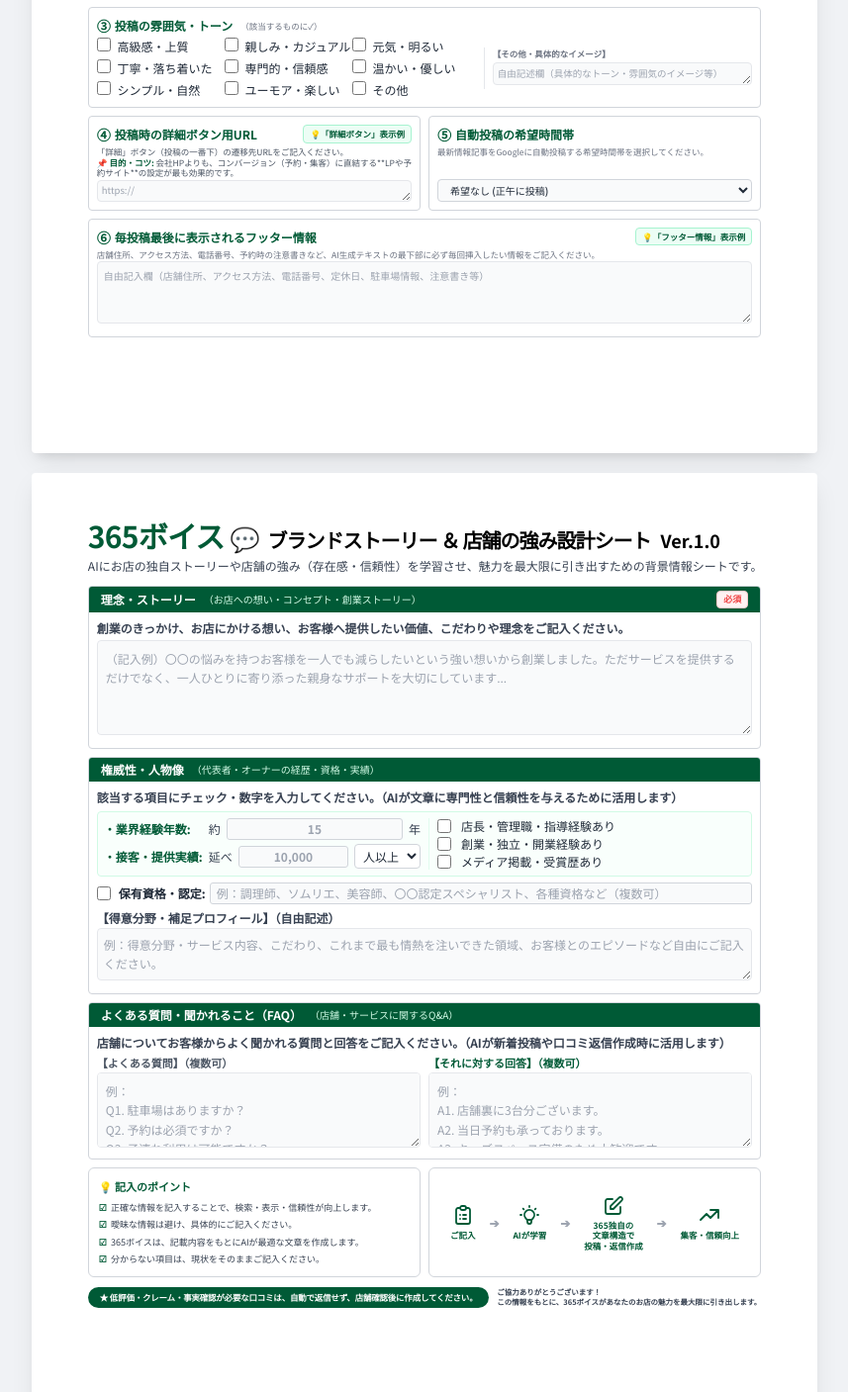
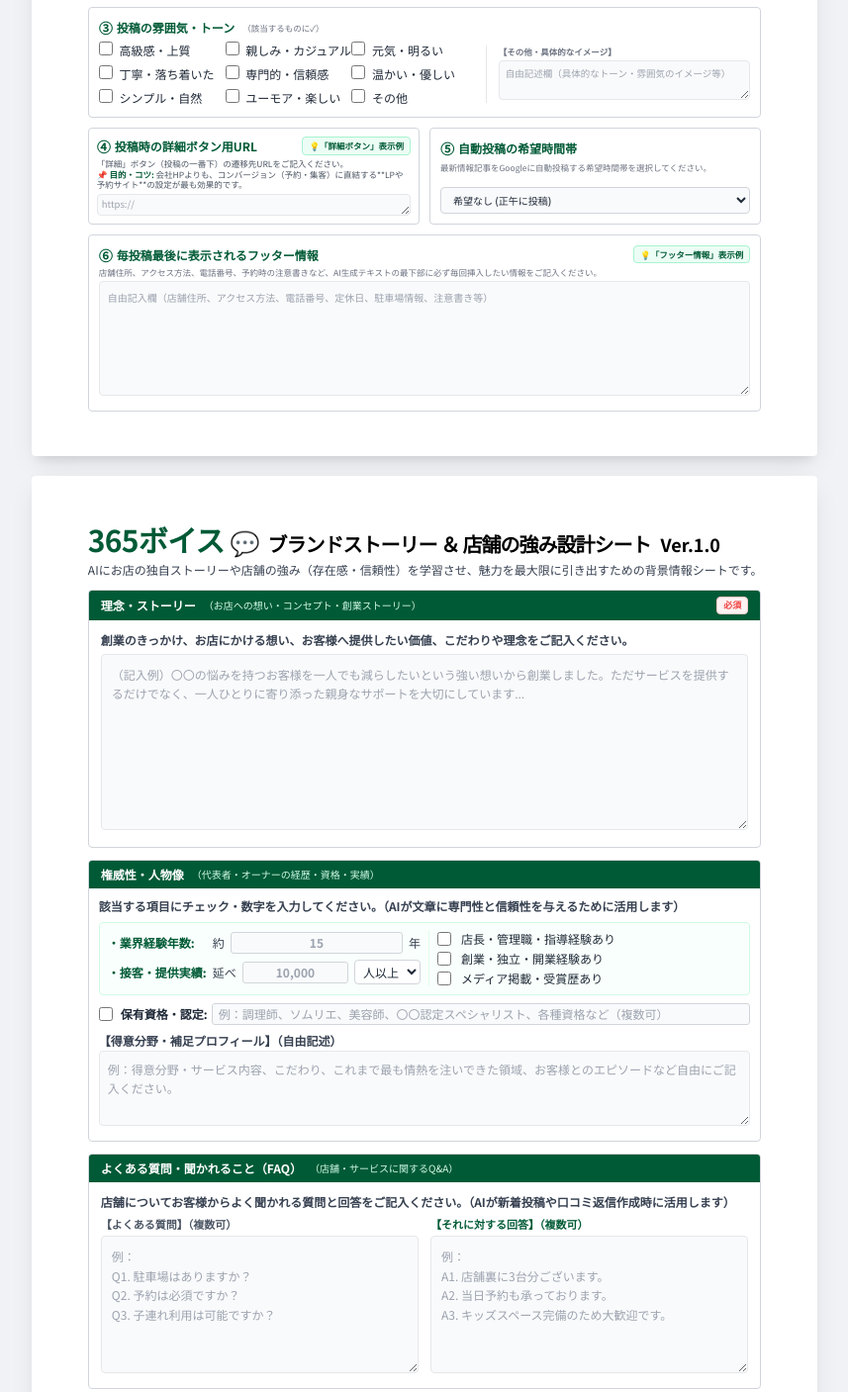
Before and after one commit to osada-lang/365-form, a website: page form.html in a window 1280 px wide. Shown: the part 709-2116 px from the top of the page at 99% size, without its empty margins (211-1068 px from the left). Drawn offline with nearby package versions, Linux system fonts and the light colour scheme.

Commit message:
Restore original spacious form layout and textareas on screen while using print zoom scaling for 2-page print output

```diff
--- a/form.html
+++ b/form.html
@@ -53,7 +53,8 @@
                 border-radius: 0 !important;
                 page-break-after: always !important;
                 page-break-inside: avoid !important;
-                overflow: hidden !important; /* iOS Safari WebKitでの領域溢れによる余分な改ページを防止 */
+                overflow: hidden !important;
+                zoom: 86% !important; /* 画面上のゆったりしたレイアウトを保ちつつ、印刷時のみ86%スケールで全2ページに自動フィッティング */
             }
 
             .sheet-container:last-of-type {
@@ -378,15 +379,15 @@
         </div>
 
         <!-- Row 2: ③ 投稿の雰囲気・トーン (全幅横長カード) -->
-        <div class="border border-gray-300 rounded p-2 bg-white mb-2 text-[11px]">
-            <h3 class="font-bold text-[#005a36] mb-0.5 text-xs flex items-center gap-1">
+        <div class="border border-gray-300 rounded p-2.5 bg-white mb-2.5 text-[11px]">
+            <h3 class="font-bold text-[#005a36] mb-1 text-xs flex items-center gap-1">
                 <span class="text-sm">③</span>
                 投稿の雰囲気・トーン
                 <span class="text-gray-500 font-normal text-[8.5px] ml-1">（該当するものに✓）</span>
             </h3>
-            <div class="grid grid-cols-1 md:grid-cols-12 print:grid-cols-12 gap-2 items-center mt-0.5">
+            <div class="grid grid-cols-1 md:grid-cols-12 print:grid-cols-12 gap-3 items-center mt-1">
                 <!-- 左側: チェックボックス (7/12) -->
-                <div class="col-span-12 md:col-span-7 print:col-span-7 grid grid-cols-3 gap-y-1 gap-x-1 text-[9.5px] whitespace-nowrap">
+                <div class="col-span-12 md:col-span-7 print:col-span-7 grid grid-cols-3 gap-y-1.5 gap-x-1 text-[9.5px] whitespace-nowrap">
                     <label class="checkbox-label block whitespace-nowrap"><input type="checkbox"> 高級感・上質</label>
                     <label class="checkbox-label block whitespace-nowrap"><input type="checkbox"> 親しみ・カジュアル</label>
                     <label class="checkbox-label block whitespace-nowrap"><input type="checkbox"> 元気・明るい</label>
@@ -398,15 +399,15 @@
                     <label class="checkbox-label block whitespace-nowrap"><input type="checkbox"> その他</label>
                 </div>
                 <!-- 右側: 具体的なイメージ記述 (5/12) -->
-                <div class="col-span-12 md:col-span-5 print:col-span-5 border-l md:border-l border-gray-200 pl-2">
+                <div class="col-span-12 md:col-span-5 print:col-span-5 border-l md:border-l border-gray-200 pl-3">
                     <p class="text-[8.5px] text-gray-500 mb-0.5 font-bold">【その他・具体的なイメージ】</p>
-                    <textarea rows="1.8" class="w-full border border-gray-200 rounded p-1 text-[9.5px] leading-snug" placeholder="自由記述欄（具体的なトーン・雰囲気のイメージ等）"></textarea>
+                    <textarea rows="2.8" class="w-full border border-gray-200 rounded p-1.5 text-[9.5px] leading-snug" placeholder="自由記述欄（具体的なトーン・雰囲気のイメージ等）"></textarea>
                 </div>
             </div>
         </div>
 
         <!-- Row 3: ④ 投稿時のボタン用URL / ⑤ 自動投稿の希望時間帯 (2 Columns) -->
-        <div class="grid grid-cols-1 md:grid-cols-2 print:grid-cols-2 gap-2 mb-2 text-[11px]">
+        <div class="grid grid-cols-1 md:grid-cols-2 print:grid-cols-2 gap-2.5 mb-2.5 text-[11px]">
             <!-- ④ 投稿時の詳細ボタン用URL -->
             <div class="border border-gray-300 rounded p-2 bg-white flex flex-col justify-between">
                 <div>
@@ -419,26 +420,26 @@
                             💡「詳細ボタン」表示例
                         </button>
                     </div>
-                    <p class="text-gray-600 text-[8.5px] leading-tight mb-0.5">
+                    <p class="text-gray-600 text-[8.5px] leading-tight mb-1">
                         「詳細」ボタン（投稿の一番下）の遷移先URLをご記入ください。<br>
                         <span class="text-[#005a36] font-bold">📌 目的・コツ:</span> 会社HPよりも、コンバージョン（予約・集客）に直結する**LPや予約サイト**の設定が最も効果的です。
                     </p>
                 </div>
-                <textarea rows="1.5" class="w-full border border-gray-200 rounded p-1 text-[9.5px] leading-tight" placeholder="https://"></textarea>
+                <textarea rows="1.8" class="w-full border border-gray-200 rounded p-1 text-[9.5px] leading-tight" placeholder="https://"></textarea>
             </div>
 
             <!-- ⑤ 毎日の最新情報自動投稿の希望時間帯 -->
-            <div class="border border-gray-300 rounded p-2 bg-white flex flex-col justify-between">
+            <div class="border border-gray-300 rounded p-2.5 bg-white flex flex-col justify-between">
                 <div>
-                    <h3 class="font-bold text-[#005a36] mb-0.5 text-xs flex items-center gap-1">
+                    <h3 class="font-bold text-[#005a36] mb-1 text-xs flex items-center gap-1">
                         <span class="text-sm">⑤</span>
                         自動投稿の希望時間帯
                     </h3>
-                    <p class="text-gray-500 mb-0.5 text-[8.5px] leading-tight">
+                    <p class="text-gray-500 mb-1 text-[8.5px] leading-tight">
                         最新情報記事をGoogleに自動投稿する希望時間帯を選択してください。
                     </p>
                 </div>
-                <select class="w-full bg-gray-50 border border-gray-300 rounded px-2 py-0.5 text-[10px] font-medium text-gray-800 outline-none focus:border-[#005a36]">
+                <select class="w-full bg-gray-50 border border-gray-300 rounded px-2 py-1 text-[10px] font-medium text-gray-800 outline-none focus:border-[#005a36]">
                     <option value="">希望なし (正午に投稿)</option>
                     <option value="0">0時頃</option>
                     <option value="1">1時頃</option>
@@ -469,7 +470,7 @@
         </div>
 
         <!-- Row 4: ⑥ 毎投稿最後に表示されるフッター情報 (広々1カラム) -->
-        <div class="border border-gray-300 rounded p-2 bg-white">
+        <div class="border border-gray-300 rounded p-2.5 bg-white">
             <div class="flex justify-between items-start mb-0.5">
                 <h3 class="font-bold text-[#005a36] text-xs flex items-center gap-1">
                     <span class="text-sm">⑥</span>
@@ -479,10 +480,10 @@
                     💡「フッター情報」表示例
                 </button>
             </div>
-            <p class="text-gray-500 mb-0.5 text-[8.5px] leading-tight">
+            <p class="text-gray-500 mb-1 text-[8.5px] leading-tight">
                 店舗住所、アクセス方法、電話番号、予約時の注意書きなど、AI生成テキストの最下部に必ず毎回挿入したい情報をご記入ください。
             </p>
-            <textarea rows="3.5" class="w-full border border-gray-200 rounded p-1.5 text-[10px] leading-relaxed" placeholder="自由記入欄（店舗住所、アクセス方法、電話番号、定休日、駐車場情報、注意書き等）"></textarea>
+            <textarea rows="6.5" class="w-full border border-gray-200 rounded p-2 text-[10px] leading-relaxed" placeholder="自由記入欄（店舗住所、アクセス方法、電話番号、定休日、駐車場情報、注意書き等）"></textarea>
         </div>
     </div>
 
@@ -507,39 +508,39 @@
         </div>
 
         <!-- Section 1: お店への想い・コンセプト・ストーリー -->
-        <div class="mb-2 border border-gray-300 rounded overflow-hidden bg-white">
-            <h2 class="bg-[#005a36] text-white font-bold px-3 py-1 text-xs flex items-center justify-between gap-2">
+        <div class="mb-3 border border-gray-300 rounded overflow-hidden bg-white">
+            <h2 class="bg-[#005a36] text-white font-bold px-3 py-1.5 text-xs flex items-center justify-between gap-2">
                 <div class="flex items-center gap-2">
                     <span>理念・ストーリー</span>
                     <span class="text-[10px] font-normal text-emerald-100">（お店への想い・コンセプト・創業ストーリー）</span>
                 </div>
                 <span class="text-[9px] text-red-500 font-bold bg-red-50 px-1.5 py-0.2 rounded border border-red-200 shrink-0">必須</span>
             </h2>
-            <div class="p-2">
-                <p class="text-xs text-gray-700 font-bold mb-1">
+            <div class="p-3">
+                <p class="text-xs text-gray-700 font-bold mb-1.5">
                     創業のきっかけ、お店にかける想い、お客様へ提供したい価値、こだわりや理念をご記入ください。
                 </p>
-                <textarea rows="4" class="w-full p-2 border border-gray-200 rounded text-xs leading-relaxed" placeholder="（記入例）〇〇の悩みを持つお客様を一人でも減らしたいという強い想いから創業しました。ただサービスを提供するだけでなく、一人ひとりに寄り添った親身なサポートを大切にしています..."></textarea>
+                <textarea rows="8.5" class="w-full p-2.5 border border-gray-200 rounded text-xs leading-relaxed" placeholder="（記入例）〇〇の悩みを持つお客様を一人でも減らしたいという強い想いから創業しました。ただサービスを提供するだけでなく、一人ひとりに寄り添った親身なサポートを大切にしています..."></textarea>
             </div>
         </div>
 
         <!-- Section 2: オーナー・代表者の経歴・実績・プロフィール -->
-        <div class="mb-2 border border-gray-300 rounded overflow-hidden bg-white">
-            <h2 class="bg-[#005a36] text-white font-bold px-3 py-1 text-xs flex items-center justify-between gap-2">
+        <div class="mb-3 border border-gray-300 rounded overflow-hidden bg-white">
+            <h2 class="bg-[#005a36] text-white font-bold px-3 py-1.5 text-xs flex items-center justify-between gap-2">
                 <div class="flex items-center gap-2">
                     <span>権威性・人物像</span>
                     <span class="text-[10px] font-normal text-emerald-100">（代表者・オーナーの経歴・資格・実績）</span>
                 </div>
             </h2>
-            <div class="p-2 space-y-1.5">
+            <div class="p-2.5 space-y-2">
                 <p class="text-xs text-gray-700 font-bold">
                     該当する項目にチェック・数字を入力してください。（AIが文章に専門性と信頼性を与えるために活用します）
                 </p>
 
                 <!-- 1. 基本項目（数字・チェック選択） -->
-                <div class="grid grid-cols-1 md:grid-cols-2 print:grid-cols-2 gap-2 bg-emerald-50/30 p-1.5 rounded border border-emerald-100 text-xs">
+                <div class="grid grid-cols-1 md:grid-cols-2 print:grid-cols-2 gap-2 bg-emerald-50/30 p-2 rounded border border-emerald-100 text-xs">
                     <!-- 左列: 経験年数・実績 -->
-                    <div class="space-y-1 flex flex-col justify-center">
+                    <div class="space-y-1.5 flex flex-col justify-center">
                         <div class="flex items-center gap-1.5 whitespace-nowrap">
                             <span class="font-bold text-[#005a36] shrink-0 w-[100px]">・業界経験年数:</span>
                             <span class="shrink-0 text-gray-700">約</span>
@@ -562,7 +563,7 @@
                     </div>
 
                     <!-- 右列: チェック選択項目 -->
-                    <div class="space-y-0.5 text-gray-800 flex flex-col justify-center border-l md:border-l border-emerald-100/60 pl-2">
+                    <div class="space-y-1 text-gray-800 flex flex-col justify-center border-l md:border-l border-emerald-100/60 pl-2">
                         <label class="checkbox-label flex items-center gap-1.5 whitespace-nowrap"><input type="checkbox"> <span>店長・管理職・指導経験あり</span></label>
                         <label class="checkbox-label flex items-center gap-1.5 whitespace-nowrap"><input type="checkbox"> <span>創業・独立・開業経験あり</span></label>
                         <label class="checkbox-label flex items-center gap-1.5 whitespace-nowrap"><input type="checkbox"> <span>メディア掲載・受賞歴あり</span></label>
@@ -580,36 +581,36 @@
                 <!-- 3. 補足・得意分野・その他実績（自由記述枠） -->
                 <div>
                     <span class="font-bold text-gray-700 text-xs block mb-0.5">【得意分野・補足プロフィール】（自由記述）</span>
-                    <textarea rows="2" class="w-full p-1.5 border border-gray-200 rounded text-xs leading-relaxed" placeholder="例：得意分野・サービス内容、こだわり、これまで最も情熱を注いできた領域、お客様とのエピソードなど自由にご記入ください。"></textarea>
+                    <textarea rows="3.5" class="w-full p-2 border border-gray-200 rounded text-xs leading-relaxed" placeholder="例：得意分野・サービス内容、こだわり、これまで最も情熱を注いできた領域、お客様とのエピソードなど自由にご記入ください。"></textarea>
                 </div>
             </div>
         </div>
 
         <!-- Section 3: よくある質問・聞かれること (店舗ナレッジ) -->
-        <div class="mb-2 border border-gray-300 rounded overflow-hidden bg-white">
-            <h2 class="bg-[#005a36] text-white font-bold px-3 py-1 text-xs flex items-center gap-2">
+        <div class="mb-3 border border-gray-300 rounded overflow-hidden bg-white">
+            <h2 class="bg-[#005a36] text-white font-bold px-3 py-1.5 text-xs flex items-center gap-2">
                 <span>よくある質問・聞かれること（FAQ）</span>
                 <span class="text-[10px] font-normal text-emerald-100">（店舗・サービスに関するQ&A）</span>
             </h2>
-            <div class="p-2">
-                <p class="text-xs text-gray-700 font-bold mb-1">
+            <div class="p-3">
+                <p class="text-xs text-gray-700 font-bold mb-1.5">
                     店舗についてお客様からよく聞かれる質問と回答をご記入ください。（AIが新着投稿や口コミ返信作成時に活用します）
                 </p>
-                <div class="grid grid-cols-1 md:grid-cols-2 print:grid-cols-2 gap-2 text-xs">
+                <div class="grid grid-cols-1 md:grid-cols-2 print:grid-cols-2 gap-3 text-xs">
                     <div>
-                        <span class="font-bold text-gray-600 text-[11px] block mb-0.5">【よくある質問】（複数可）</span>
-                        <textarea rows="3.5" class="w-full p-2 border border-gray-200 rounded text-xs leading-relaxed" placeholder="例：&#10;Q1. 駐車場はありますか？&#10;Q2. 予約は必須ですか？&#10;Q3. 子連れ利用は可能ですか？"></textarea>
+                        <span class="font-bold text-gray-600 text-[11px] block mb-1">【よくある質問】（複数可）</span>
+                        <textarea rows="6.5" class="w-full p-2.5 border border-gray-200 rounded text-xs leading-relaxed" placeholder="例：&#10;Q1. 駐車場はありますか？&#10;Q2. 予約は必須ですか？&#10;Q3. 子連れ利用は可能ですか？"></textarea>
                     </div>
                     <div>
-                        <span class="font-bold text-[#005a36] text-[11px] block mb-0.5">【それに対する回答】（複数可）</span>
-                        <textarea rows="3.5" class="w-full p-2 border border-gray-200 rounded text-xs leading-relaxed" placeholder="例：&#10;A1. 店舗裏に3台分ございます。&#10;A2. 当日予約も承っております。&#10;A3. キッズスペース完備のため大歓迎です。"></textarea>
+                        <span class="font-bold text-[#005a36] text-[11px] block mb-1">【それに対する回答】（複数可）</span>
+                        <textarea rows="6.5" class="w-full p-2.5 border border-gray-200 rounded text-xs leading-relaxed" placeholder="例：&#10;A1. 店舗裏に3台分ございます。&#10;A2. 当日予約も承っております。&#10;A3. キッズスペース完備のため大歓迎です。"></textarea>
                     </div>
                 </div>
             </div>
         </div>
 
         <!-- ===== Footer Section (移動してきた添付画像通りの独立4構造) ===== -->
-        <div class="mt-2 space-y-1.5 text-[9.5px]">
+        <div class="mt-4 space-y-2 text-[9.5px]">
             <!-- Top Row: 2 Separate Bordered Boxes -->
             <div class="grid grid-cols-1 md:grid-cols-12 print:grid-cols-12 gap-2 items-stretch">
                 <!-- Box 1 (Left): 記入のポイント -->
```
